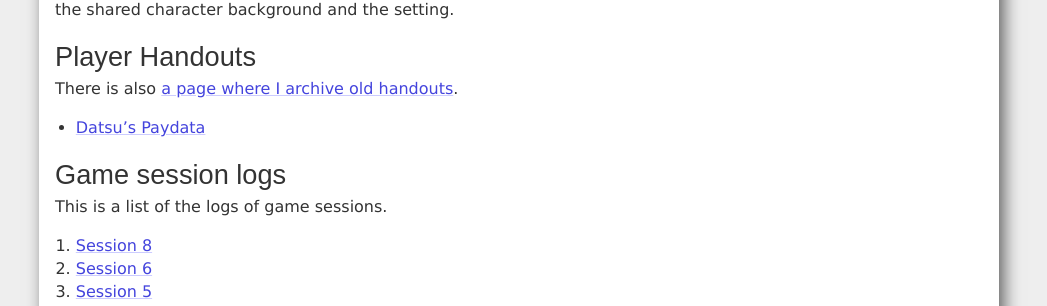
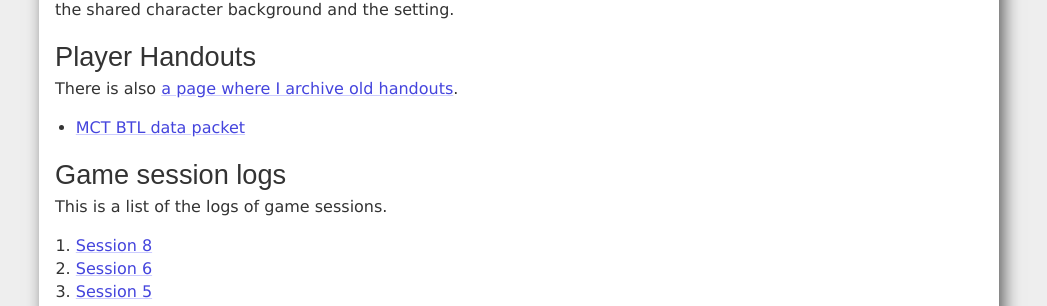
Before and after one commit to craigfowler/ShadowRunCampaign, a Jekyll site: the page built from index.md, in a window 1280 px wide. Shown: the part 269-575 px from the top of the page, without its empty margins (121-1168 px from the left). Built offline with Jekyll 4.4.1, drawn with Linux system fonts in a browser that asks for light colours; our own code applies the rules of GitHub Pages for plain Markdown files.

Commit message:
Archive old handout and add new

```diff
--- a/index.md
+++ b/index.md
@@ -13,7 +13,7 @@ You should also read the **[in-character intro]** which tells you more about the
 
 There is also [a page where I archive old handouts].
 
-* [Datsu's Paydata](Handouts/20251120-DatsusPaydata.md)
+* [MCT BTL data packet](./Handouts/20260618-DataPacket.md)
 
 [a page where I archive old handouts]: ArchivedHandouts.md
 
```
Also changed, not shown: ArchivedHandouts.md (+1 -0 lines).
